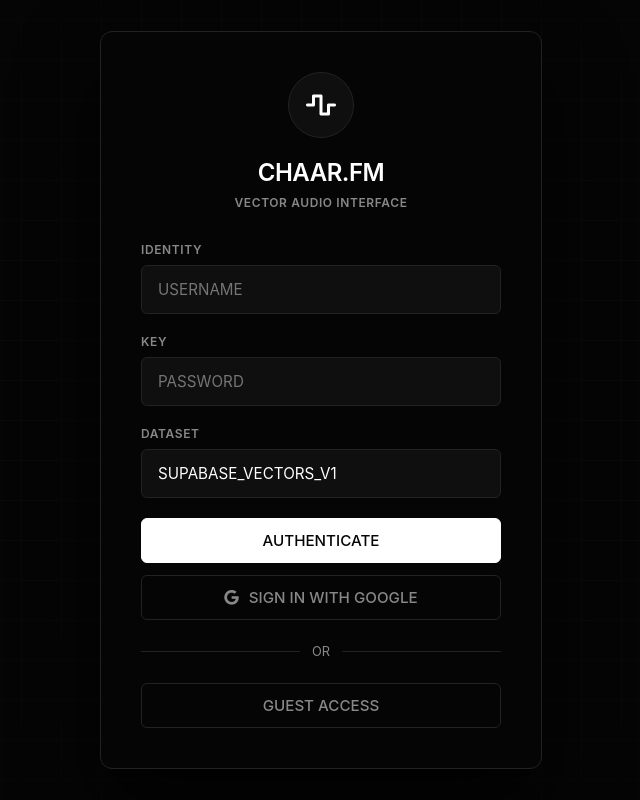
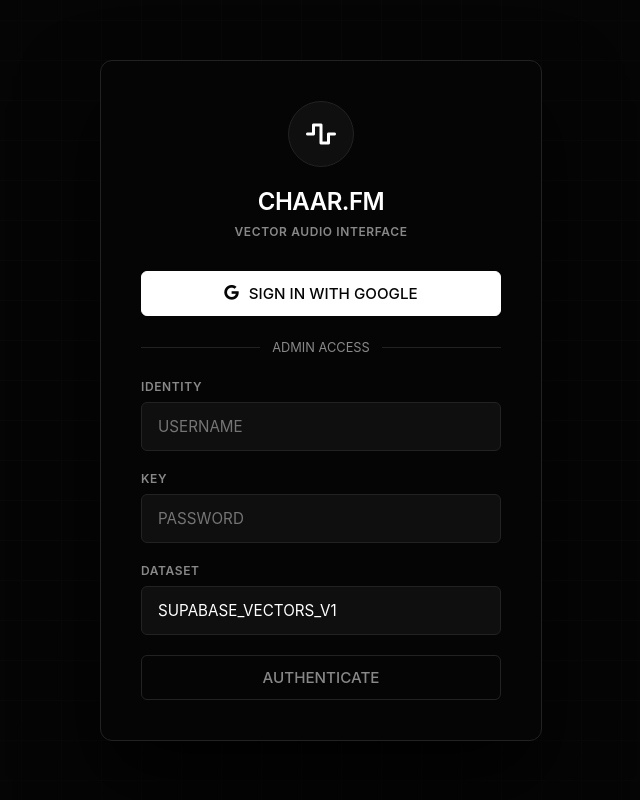
Before and after one commit to russhil/chaarfm, a Flask app: template templates/login.html in a window 1280 px wide. Shown: the whole page, without its empty margins (319-959 px from the left). Run offline with Flask 3, Linux system fonts and the light colour scheme; the template is opened without the code that fills it, so the values that code supplies are empty; parts of the project's set-up code (start-up, migrations or seed data) failed here and were passed over.

Commit message:
Prioritize Google Login, remove Guest Access

```diff
--- a/templates/login.html
+++ b/templates/login.html
@@ -101,6 +101,12 @@
         <div id="error-message" class="error-message"></div>
 
         <div id="login-form">
+            <button class="btn btn-primary" onclick="window.location.href='/api/auth/google'" style="width: 100%; margin-bottom: 24px; display: flex; align-items: center; justify-content: center; gap: 10px;">
+                <i class="fab fa-google"></i> SIGN IN WITH GOOGLE
+            </button>
+
+            <div class="divider"><span>ADMIN ACCESS</span></div>
+
             <div class="form-group">
                 <label class="form-label" for="username">IDENTITY</label>
                 <input type="text" id="username" class="input-field" placeholder="USERNAME" autocomplete="username">
@@ -118,18 +124,8 @@
                 </select>
             </div>
 
-            <button class="btn btn-primary" onclick="login()" style="width: 100%;">
+            <button class="btn btn-ghost" onclick="login()" style="width: 100%; border: 1px solid var(--surface-border);">
                 AUTHENTICATE
-            </button>
-
-            <button class="btn btn-ghost" onclick="window.location.href='/api/auth/google'" style="width: 100%; border: 1px solid var(--surface-border); margin-top: 12px; display: flex; align-items: center; justify-content: center; gap: 10px;">
-                <i class="fab fa-google"></i> SIGN IN WITH GOOGLE
-            </button>
-
-            <div class="divider"><span>OR</span></div>
-
-            <button class="btn btn-ghost" onclick="guestLogin()" style="width: 100%; border: 1px solid var(--surface-border);">
-                GUEST ACCESS
             </button>
         </div>
 
```
